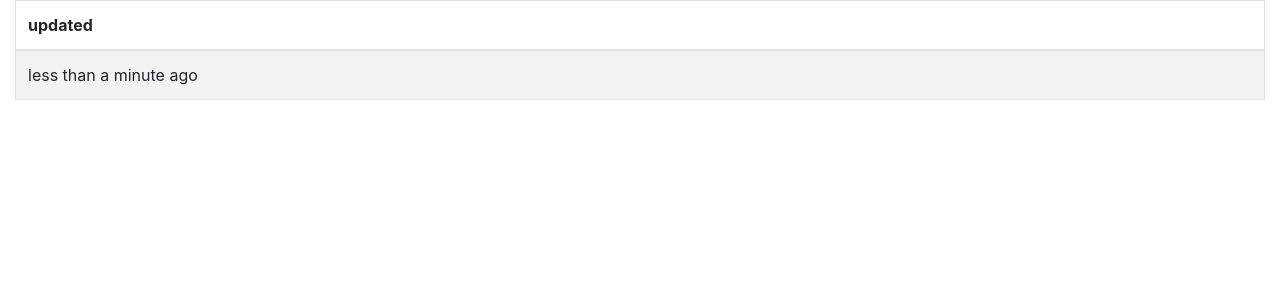
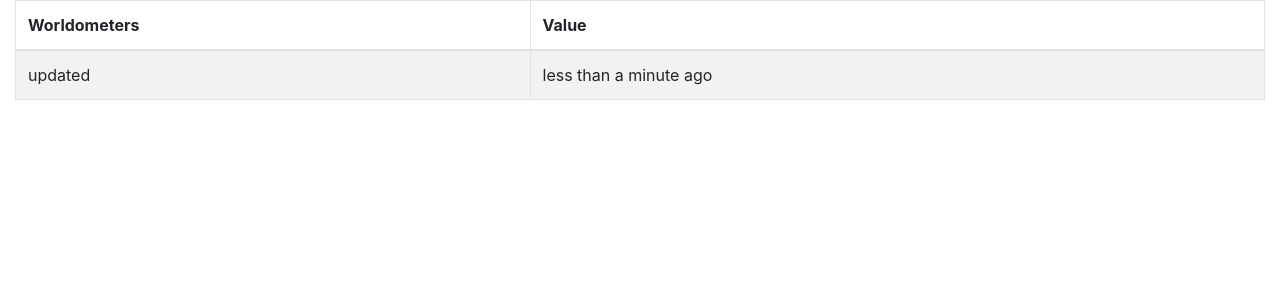
Before and after one commit to stepGT/this_react_covid19_tracker, a React (Create React App) app: page / in a window 1280 px wide. Shown: the top 300 px of the page. Built offline with nearby package versions, Linux system fonts and the light colour scheme; no server answers.

Commit message:
Fixed Table

```diff
--- a/src/App.js
+++ b/src/App.js
@@ -28,24 +28,24 @@
           <Table responsive striped bordered hover>
             <thead>
               <tr>
-                {allDataKeys &&
-                  allDataKeys.map((el, i) => {
-                    return <th key={i}>{el}</th>;
-                  })}
+                <th>Worldometers</th>
+                <th>Value</th>
               </tr>
             </thead>
             <tbody>
-              <tr>
-                {allDataKeys &&
-                  allDataKeys.map((el, i) => {
+              { allDataKeys.map((el, i) => {
                   if (el === "updated") {
                     var qwerty = formatDistanceToNow(new Date(allData[el]), {
                       addSuffix: true,
                     });
                   }
-                    return <td key={i}>{qwerty ? qwerty : allData[el]}</td>;
+                  return (
+                    <tr key={i}>
+                      <td>{el}</td>
+                      <td>{qwerty ? qwerty : allData[el]}</td>
+                    </tr>
+                  );
                 })}
-              </tr>
             </tbody>
           </Table>
         </Col>
```
Lines whose indentation alone changed are shown as unchanged.
